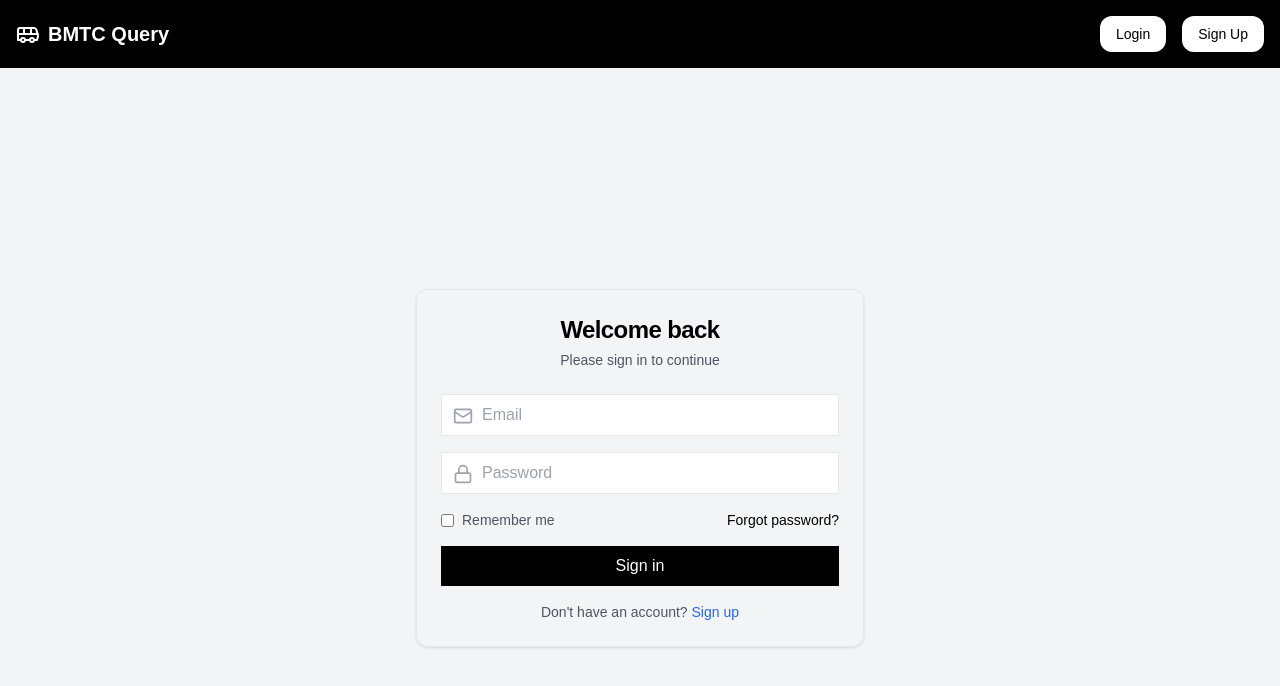
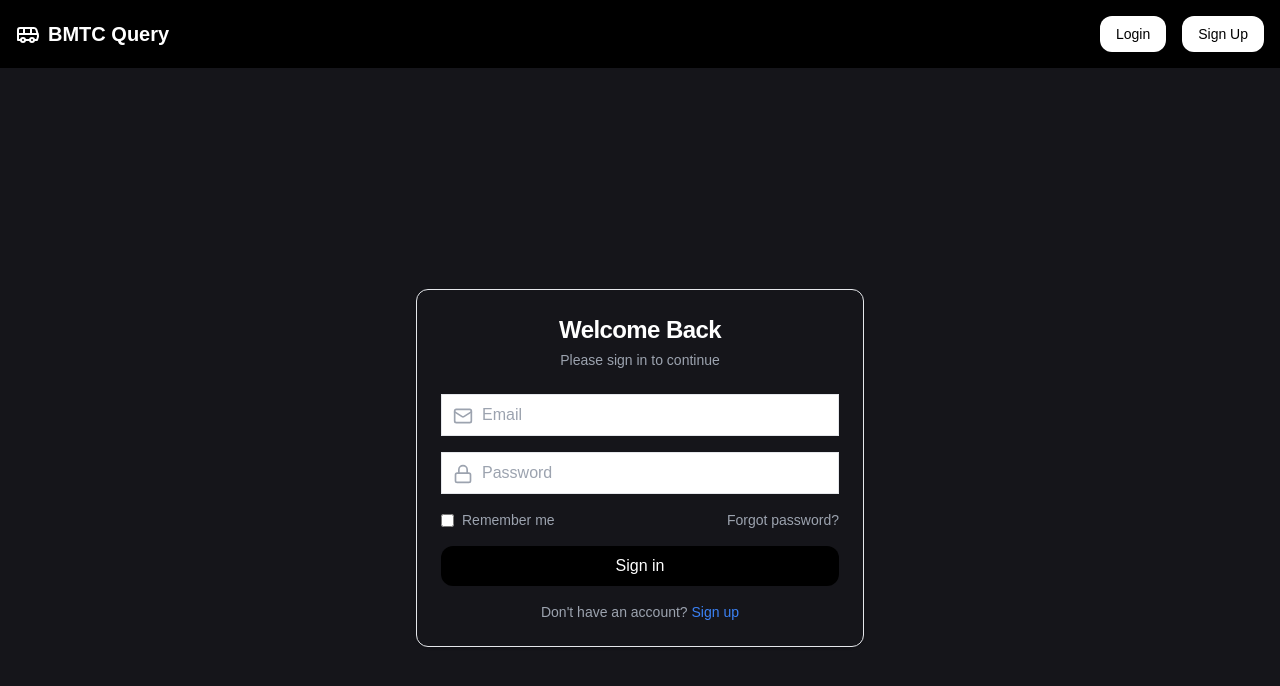
Before and after one commit to Pro696969/BMTC-Querying, a Next.js app in the folder frontend/: page /login in a window 1280 px wide. Shown: the top 686 px of the page. Built offline with nearby package versions, Linux system fonts and the light colour scheme.

Commit message:
login black

```diff
--- a/frontend/src/app/login/page.js
+++ b/frontend/src/app/login/page.js
@@ -13,11 +13,11 @@ const LoginPage = () => {
   };
 
   return (
-    <div className="min-h-screen flex items-center justify-center bg-gray-100">
-      <Card className="w-full max-w-md rounded-xl bg-gray-370">
+    <div className="min-h-screen flex items-center justify-center bg-[#15151a]">
+      <Card className="w-full max-w-md rounded-xl bg-black-200">
         <CardHeader className="space-y-1">
-          <CardTitle className="text-2xl text-black font-bold text-center">Welcome back</CardTitle>
-          <p className="text-sm text-gray-600 text-center">
+          <CardTitle className="text-2xl text-white font-bold text-center">Welcome Back</CardTitle>
+          <p className="text-sm text-gray-400 text-center">
             Please sign in to continue
           </p>
         </CardHeader>
@@ -54,23 +54,23 @@ const LoginPage = () => {
             <div className="flex items-center justify-between">
               <label className="flex items-center space-x-2">
                 <input type="checkbox" className="rounded border-gray-300" />
-                <span className="text-sm text-gray-600">Remember me</span>
+                <span className="text-sm text-gray-400">Remember me</span>
               </label>
-              <a href="#" className="text-sm text-black hover:text-gray-800">
+              <a href="#" className="text-sm text-gray-400 hover:text-gray-500">
                 Forgot password?
               </a>
             </div>
 
             <button
               type="submit"
-              className="w-full bg-black rounded-md text-white py-2 rounded-lg hover:bg-blue-700 focus:outline-none focus:ring-2 focus:ring-blue-500 focus:ring-offset-2"
+              className="w-full bg-black rounded-md text-white py-2 rounded-xl hover:bg-gray-800 focus:outline-none focus:ring-2 focus:ring-blue-500 focus:ring-offset-2"
             >
               Sign in
             </button>
 
-            <p className="text-center text-sm text-gray-600">
+            <p className="text-center text-sm text-gray-400">
               Don't have an account?{' '}
-              <a href="#" className="text-blue-600 hover:text-blue-800">
+              <a href="#" className="text-blue-500 hover:text-blue-800">
                 Sign up
               </a>
             </p>
```
